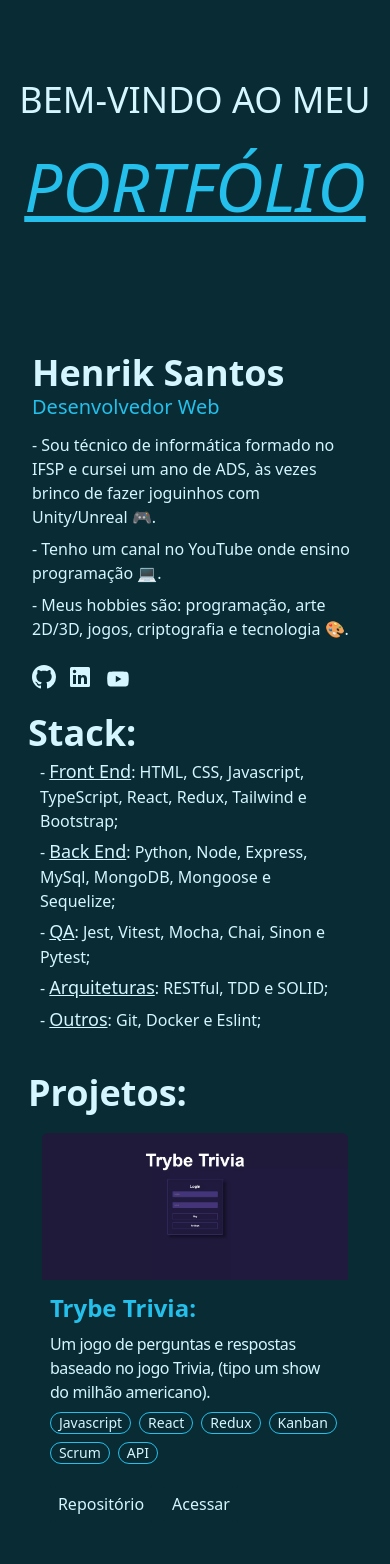
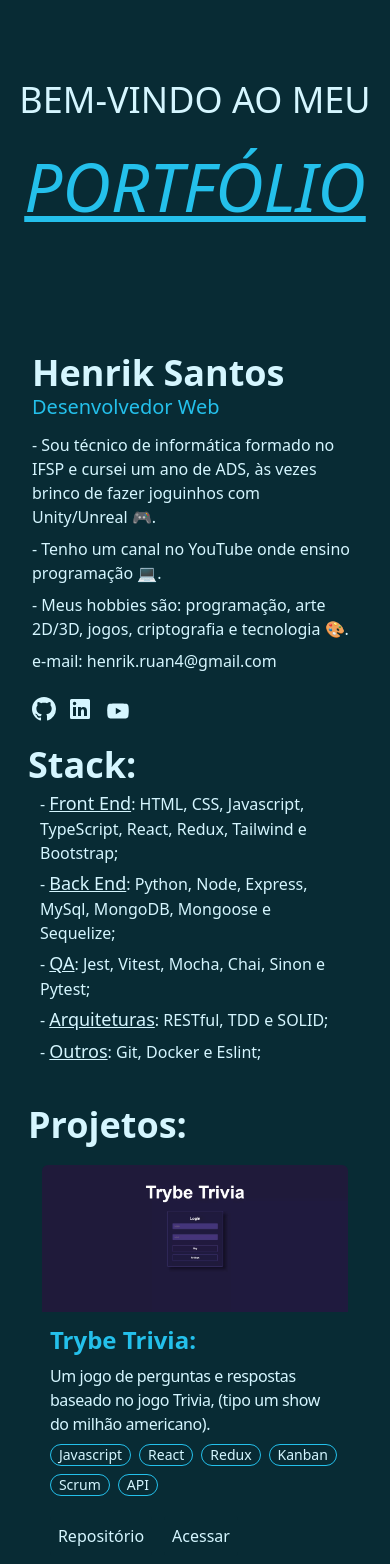
Before and after one commit to HenrikSantos/new-portfolio, a React (Vite) app: page / in a window 390 px wide. Shown: the top 1564 px of the page. Built offline with nearby package versions, Linux system fonts and the light colour scheme.

Commit message:
feat: email and component NovoProjeto

```diff
--- a/src/components/Header.tsx
+++ b/src/components/Header.tsx
@@ -1,10 +1,9 @@
 const Header = function () {
 
 	return (
-		// sticky top-0 w-full px-8 py-3 backdrop-blur-sm
 		<header className="
-			hidden
-			lg:mx-auto lg:flex lg:w-8/12 lg:items-center lg:justify-between lg:px-0 lg:py-4 lg:align-middle
+			top-0 hidden
+			md:sticky md:mx-auto md:flex md:w-8/12 md:items-center md:justify-between md:px-0 md:py-4 md:align-middle md:backdrop-blur-sm
      "
 		>
 			<div className="flex justify-between">
--- /dev/null
+++ b/src/components/NovoProjeto.tsx
@@ -0,0 +1,42 @@
+interface NovoProjetoProps {
+	img: string,
+	nome: string,
+	descricao: string,
+	repositorio: string,
+	stacks: string[],
+	link: string
+}
+
+export default function NovoProjeto({
+	img,
+	nome,
+	descricao,
+	repositorio,
+	stacks,
+	link,
+}: NovoProjetoProps) {
+	return (
+		<div className='secundary mx-auto mt-5 w-11/12 rounded'>
+			<img
+				src={`/static/images/${img}`}
+				alt={`${nome}`}
+				className='mx-auto w-auto rounded-t-md md:w-full'
+			/>
+			<div className='px-2 pb-5 pt-3'>
+				<h1 className='emphasis text-2xl font-semibold'>{ nome }:</h1>
+				<p className='my-2 tracking-tight'>{ descricao }</p>
+				<div className='flex flex-wrap gap-2'>
+					{
+						stacks.map((tec) => (
+							<span key={tec} className='rounded-xl border border-[var(--emphasis)] px-2 text-sm font-extralight hover:cursor-pointer hover:bg-[var(--primary)]'>{ tec }</span>
+						))
+					}
+				</div>
+				<p className='mt-5 flex gap-3'>
+					<a href={repositorio} target='_blank' rel="noreferrer" className='primary rounded border-[var(--emphasis)] p-2 hover:bg-[var(--emphasis)] '>Repositório</a>
+					<a href={link} target='_blank' rel="noreferrer" className='primary rounded border-[var(--emphasis)] p-2 hover:bg-[var(--emphasis)] '>Acessar</a>
+				</p>
+			</div>
+		</div>
+	);
+}
--- a/src/components/Projetos.tsx
+++ b/src/components/Projetos.tsx
@@ -1,3 +1,4 @@
+import NovoProjeto from './NovoProjeto';
 import { data } from './projetosData.json';
 
 export default function Projetos() {
@@ -8,28 +9,15 @@ export default function Projetos() {
 			</h1>
 			{
 				data.map((projeto) => (
-					<div key={ projeto.id} className='secundary mx-auto mt-5 w-11/12 rounded'>
-						<img
-							src={`/static/images/${projeto.img}`}
-							alt={`projeto ${projeto.nome}`}
-							className='mx-auto w-auto rounded-t-md md:w-full'
-						/>
-						<div className='px-2 pb-5 pt-3'>
-							<h1 className='emphasis text-2xl font-semibold'>{ projeto.nome }:</h1>
-							<p className='my-2 tracking-tight'>{ projeto.descricao }</p>
-							<div className='flex flex-wrap gap-2'>
-								{
-									projeto.stacks.map((tec) => (
-										<span key={tec} className='rounded-xl border border-[var(--emphasis)] px-2 text-sm font-extralight hover:cursor-pointer hover:bg-[var(--primary)]'>{ tec }</span>
-									))
-								}
-							</div>
-							<p className='mt-5 flex gap-3'>
-								<a href={projeto.repositorio} target='_blank' rel="noreferrer" className='primary rounded border-[var(--emphasis)] p-2 hover:bg-[var(--emphasis)] '>Repositório</a>
-								<a href={projeto.link} target='_blank' rel="noreferrer" className='primary rounded border-[var(--emphasis)] p-2 hover:bg-[var(--emphasis)] '>Acessar</a>
-							</p>
-						</div>
-					</div>
+					<NovoProjeto
+						key={projeto.id}
+						img={projeto.img}
+						nome={projeto.nome}
+						descricao={projeto.descricao}
+						repositorio={projeto.repositorio}
+						stacks={projeto.stacks}
+						link={projeto.link}
+					/>
 				))
 			}
 		</section>
--- a/src/components/Sobre.tsx
+++ b/src/components/Sobre.tsx
@@ -21,6 +21,7 @@ export default function Sobre() {
 					<p>
 						- Meus hobbies são: programação, arte 2D/3D, jogos, criptografia e tecnologia 🎨.
 					</p>
+					<p>e-mail: henrik.ruan4@gmail.com</p>
 				</div>
 				<ul className='mt-3 flex items-stretch'>
 					<li className="mr-3 text-xs">
```
